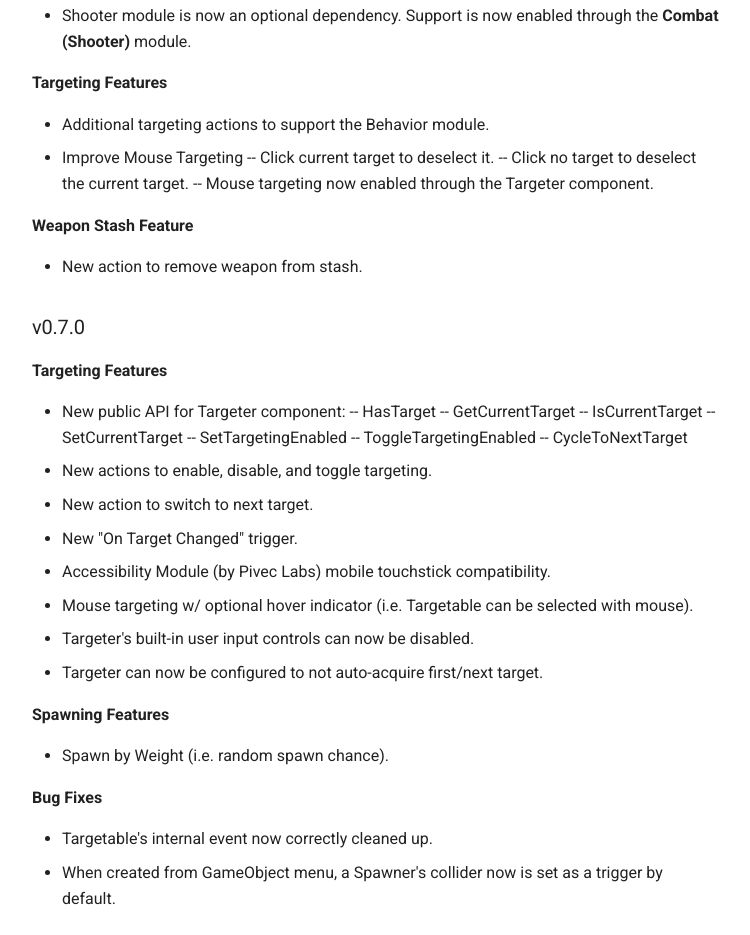
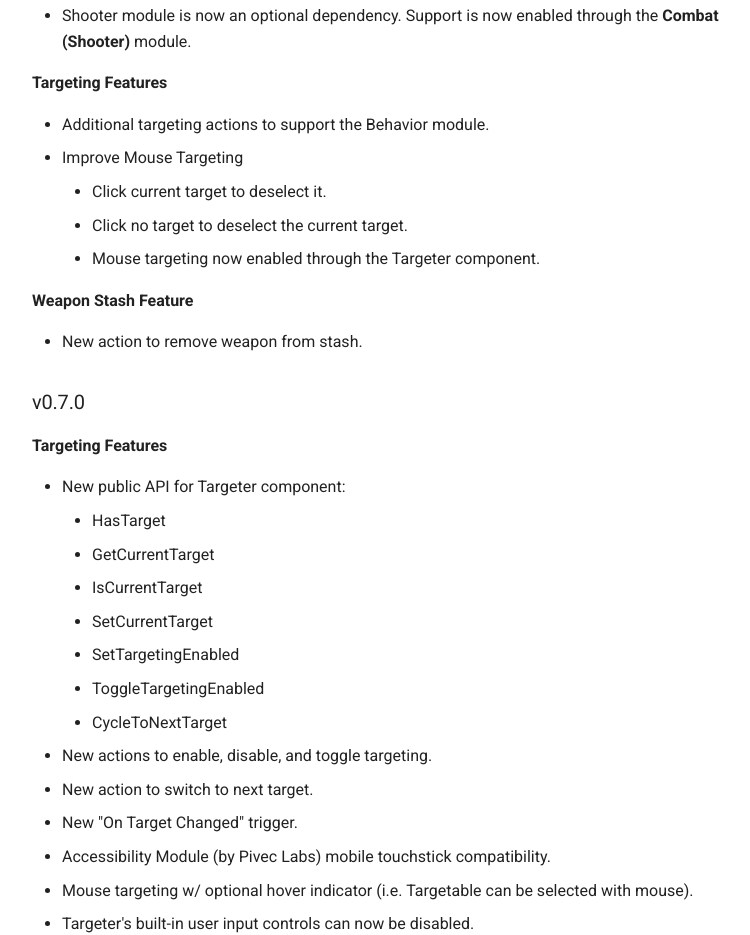
Before and after one commit to fire-chicken-games/firechickengames-docs, a plain HTML site: page combat/roadmap/index.html in a window 1280 px wide. Shown: the part 750-1685 px from the top of the page, without its empty margins (264-1014 px from the left). Drawn offline with Linux system fonts and the light colour scheme.

Commit message:
Deployed cbc484b with MkDocs version: 1.1.2

```diff
--- a/combat/roadmap/index.html
+++ b/combat/roadmap/index.html
@@ -571,10 +571,12 @@
 <p><strong>Targeting Features</strong></p>
 <ul>
 <li>Additional targeting actions to support the Behavior module.</li>
-<li>Improve Mouse Targeting
--- Click current target to deselect it.
--- Click no target to deselect the current target.
--- Mouse targeting now enabled through the Targeter component.</li>
+<li>Improve Mouse Targeting<ul>
+<li>Click current target to deselect it.</li>
+<li>Click no target to deselect the current target.</li>
+<li>Mouse targeting now enabled through the Targeter component.</li>
+</ul>
+</li>
 </ul>
 <p><strong>Weapon Stash Feature</strong></p>
 <ul>
@@ -583,14 +585,16 @@
 <h3 id="v070">v0.7.0<a class="headerlink" href="#v070" title="Permanent link">#</a></h3>
 <p><strong>Targeting Features</strong></p>
 <ul>
-<li>New public API for Targeter component:
--- HasTarget
--- GetCurrentTarget
--- IsCurrentTarget
--- SetCurrentTarget
--- SetTargetingEnabled
--- ToggleTargetingEnabled
--- CycleToNextTarget</li>
+<li>New public API for Targeter component:<ul>
+<li>HasTarget</li>
+<li>GetCurrentTarget</li>
+<li>IsCurrentTarget</li>
+<li>SetCurrentTarget</li>
+<li>SetTargetingEnabled</li>
+<li>ToggleTargetingEnabled</li>
+<li>CycleToNextTarget</li>
+</ul>
+</li>
 <li>New actions to enable, disable, and toggle targeting.</li>
 <li>New action to switch to next target.</li>
 <li>New "On Target Changed" trigger.</li>
```
Also changed, not shown: search/search_index.json (+1 -1 lines), 1 other file.
